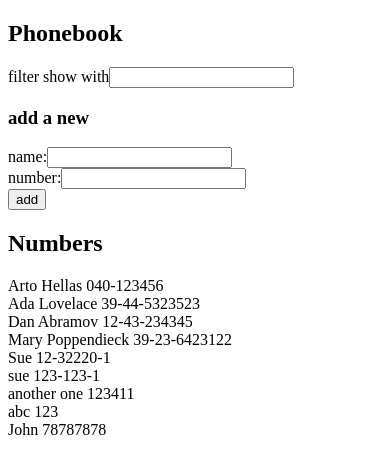
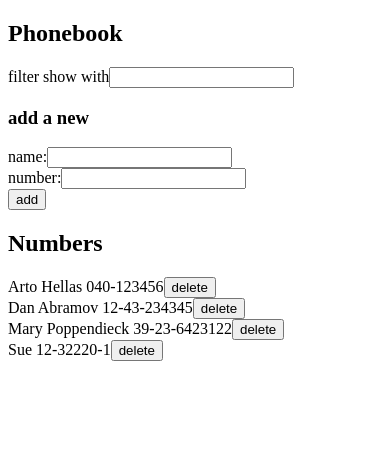
Before and after one commit to adityaslab/fullstackopen, a React (Create React App) app in the folder part2/phonebook/: page / in a window 390 px wide. Shown: the top 474 px of the page. Built offline with nearby package versions, Linux system fonts and the light colour scheme; data requests are answered from the project's data file.

Commit message:
phonebook step9

```diff
--- a/part2/phonebook/db.json
+++ b/part2/phonebook/db.json
@@ -4,11 +4,6 @@
       "name": "Arto Hellas",
       "number": "040-123456",
       "id": 1
-    },
-    {
-      "name": "Ada Lovelace",
-      "number": "39-44-5323523",
-      "id": 2
     },
     {
       "name": "Dan Abramov",
@@ -24,26 +19,6 @@
       "name": "Sue",
       "number": "12-32220-1",
       "id": 5
-    },
-    {
-      "name": "sue",
-      "number": "123-123-1",
-      "id": 6
-    },
-    {
-      "name": "another one",
-      "number": "123411",
-      "id": 7
-    },
-    {
-      "name": "abc",
-      "number": "123",
-      "id": 8
-    },
-    {
-      "name": "John",
-      "number": "78787878",
-      "id": 9
     }
   ]
 }
--- a/part2/phonebook/src/App.js
+++ b/part2/phonebook/src/App.js
@@ -22,8 +22,7 @@ const App = () => {
     console.log(newName)
     const temp = {
       name: newName,
-      number: newNumber,
-      id: persons.length + 1
+      number: newNumber
     }
     for(let x of persons){
       if(x.name === newName){
@@ -37,6 +36,15 @@ const App = () => {
     .then( response => {
       setPersons(persons.concat(response))
     })
+  }
+
+  const handleDelete = (person) => {
+    const i = person.id
+    const name = person.name
+    if(window.confirm(`Delete ${name}?`)){
+      setPersons(persons.filter(p => p.id !== i))
+      phonebookService.deleteEntry(i)
+    }
   }
 
   const handleNameChange = (event) => {
@@ -60,7 +68,7 @@ const App = () => {
       <Form onSubmit={handleAdd} newName={newName} handleNameChange={handleNameChange} newNumber={newNumber} handleNumberChange={handleNumberChange}/>
       <h2>Numbers</h2>
     <ul>
-      {persons.map((person)=><Person key={person.id} person={person} />)}
+      {persons.map((person)=><Person key={person.id} person={person} setPersons={setPersons} handleDelete={handleDelete} />)}
     </ul>
     </div>
   )
--- a/part2/phonebook/src/components/Person.js
+++ b/part2/phonebook/src/components/Person.js
@@ -1,6 +1,8 @@
-const Person = ({person}) => {
+import phonebookService from "../services/phonebook"
+const Person = ({person, setPersons, handleDelete}) => {
+
   return(
-    <li>{`${person.name} ${person.number}`}</li>
+    <li id={person.id}>{`${person.name} ${person.number}`}<button onClick={()=>handleDelete(person)}>delete</button></li>
   )
 }
 export default Person
--- a/part2/phonebook/src/services/phonebook.js
+++ b/part2/phonebook/src/services/phonebook.js
@@ -11,7 +11,13 @@ const addEntry = (entry) => {
     return request.then(response => response.data)
 }
 
+const deleteEntry = (i) => {
+    const request = axios.delete(`${baseURL}/${i}`)
+    return request.then(console.log('delete successful'))
+}
+
 export default{
     getAll,
-    addEntry
+    addEntry,
+    deleteEntry
 }
```
